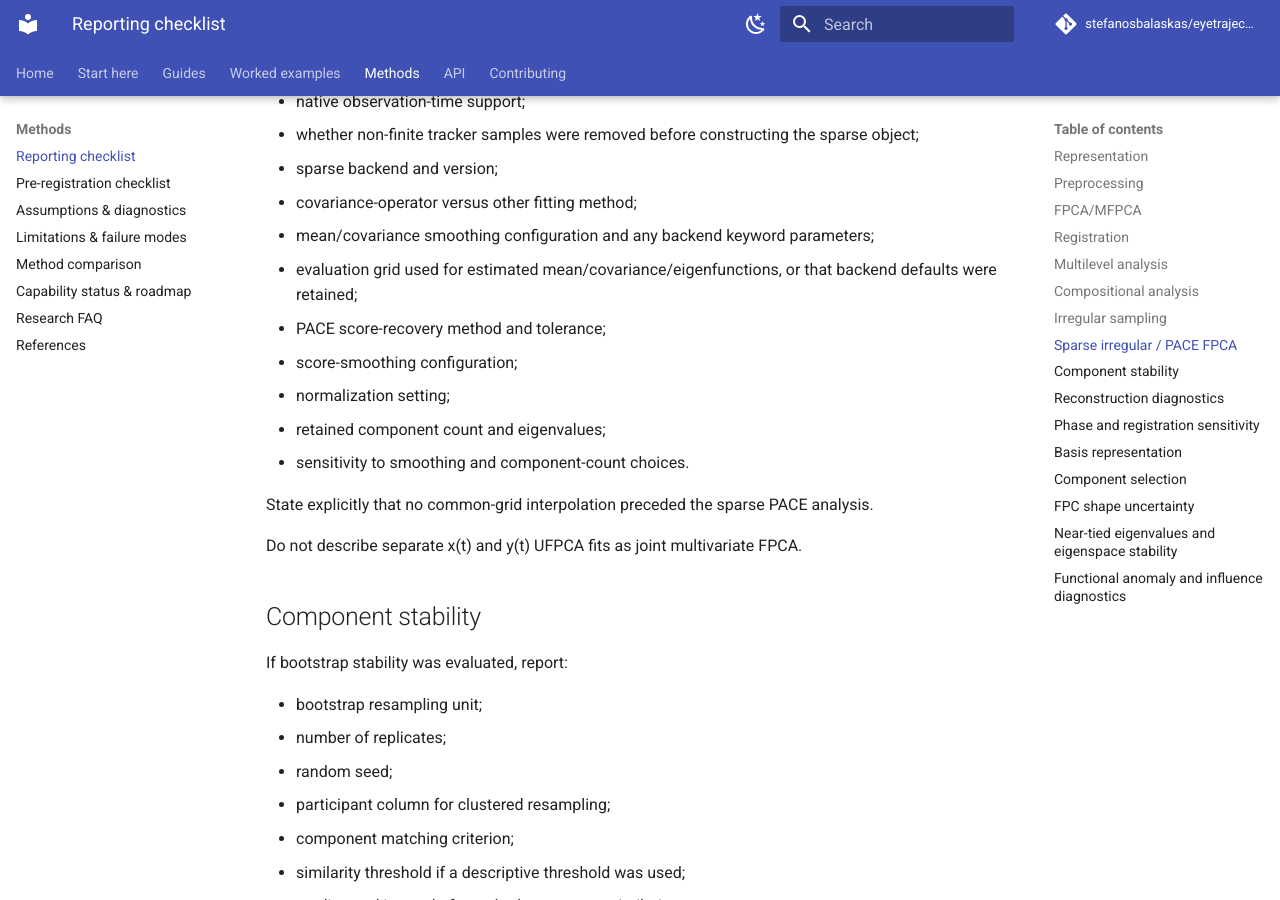
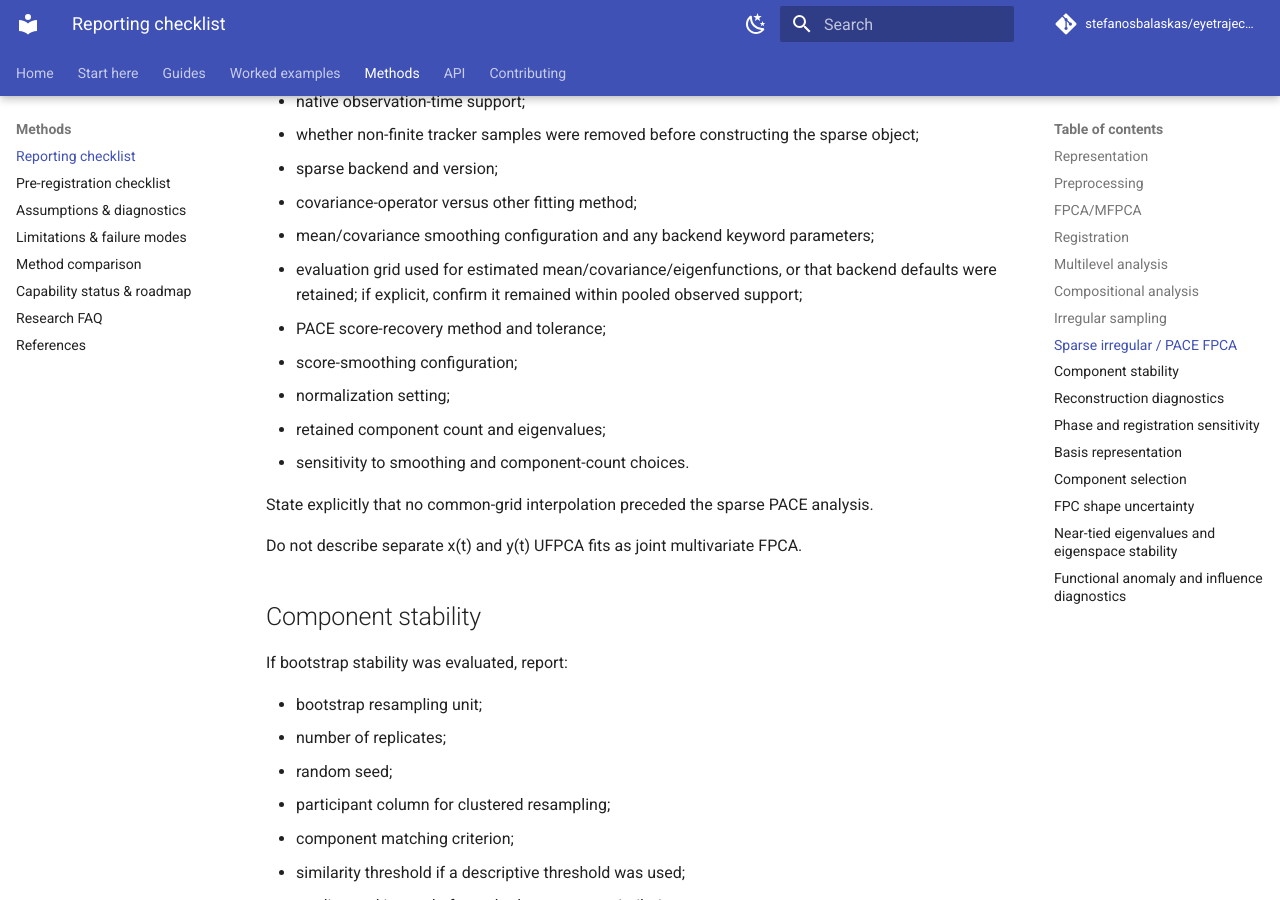
Before and after one commit to stefanosbalaskas/eyetrajectoriespy, an MkDocs documentation site: the page built from docs/methods/reporting.md, in a window 1280 px wide and 900 px high, scrolled down 2169 px. Built offline with MkDocs 1.6.1 and Material for MkDocs 9.7.7, drawn with Linux system fonts in a browser that asks for light colours; comment, search, counter and statistics services are not loaded.

Commit message:
Document sparse rank and evaluation-domain safeguards

```diff
--- a/docs/methods/reporting.md
+++ b/docs/methods/reporting.md
@@ -65,7 +65,7 @@ If sparse FPCA was used, report:
 - sparse backend and version;
 - covariance-operator versus other fitting method;
 - mean/covariance smoothing configuration and any backend keyword parameters;
-- evaluation grid used for estimated mean/covariance/eigenfunctions, or that backend defaults were retained;
+- evaluation grid used for estimated mean/covariance/eigenfunctions, or that backend defaults were retained; if explicit, confirm it remained within pooled observed support;
 - PACE score-recovery method and tolerance;
 - score-smoothing configuration;
 - normalization setting;
```
